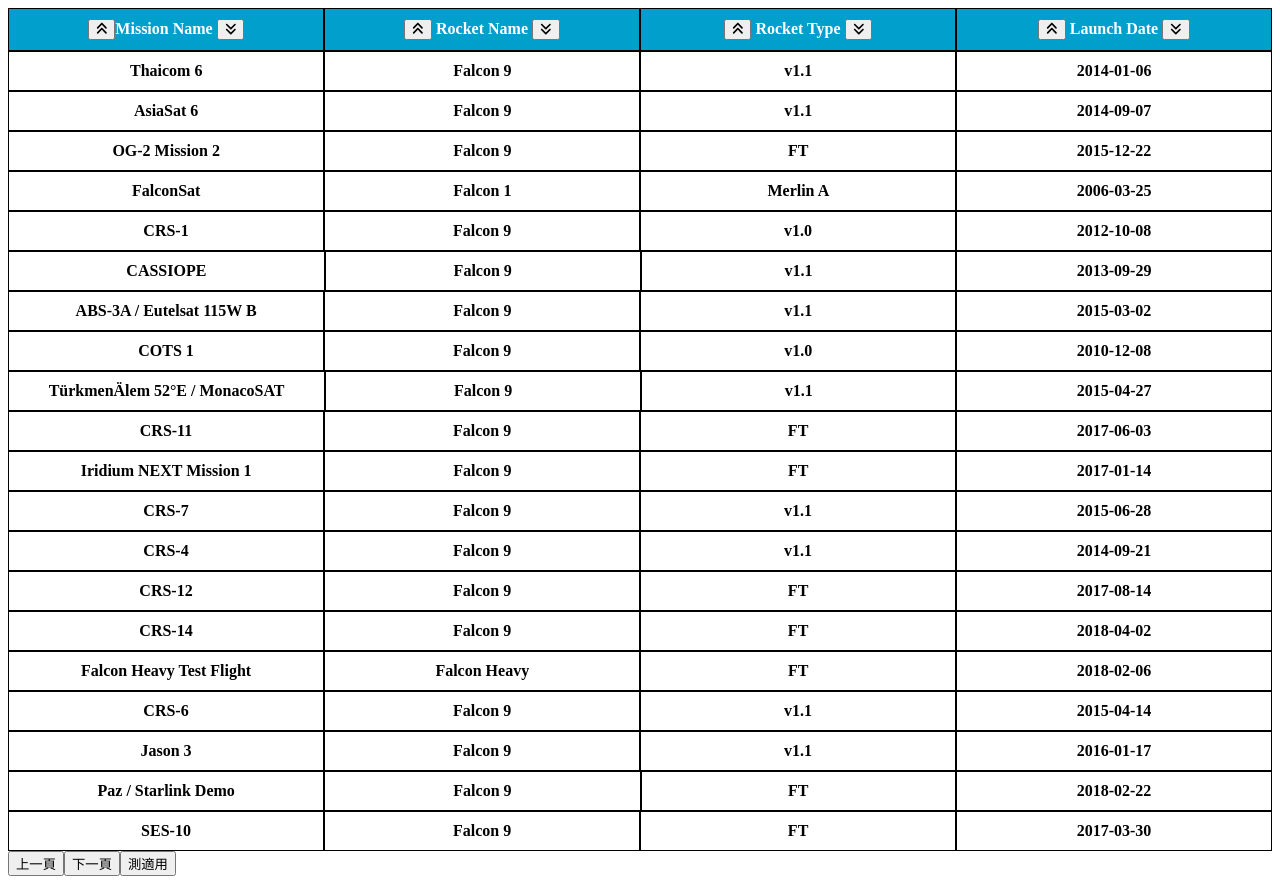
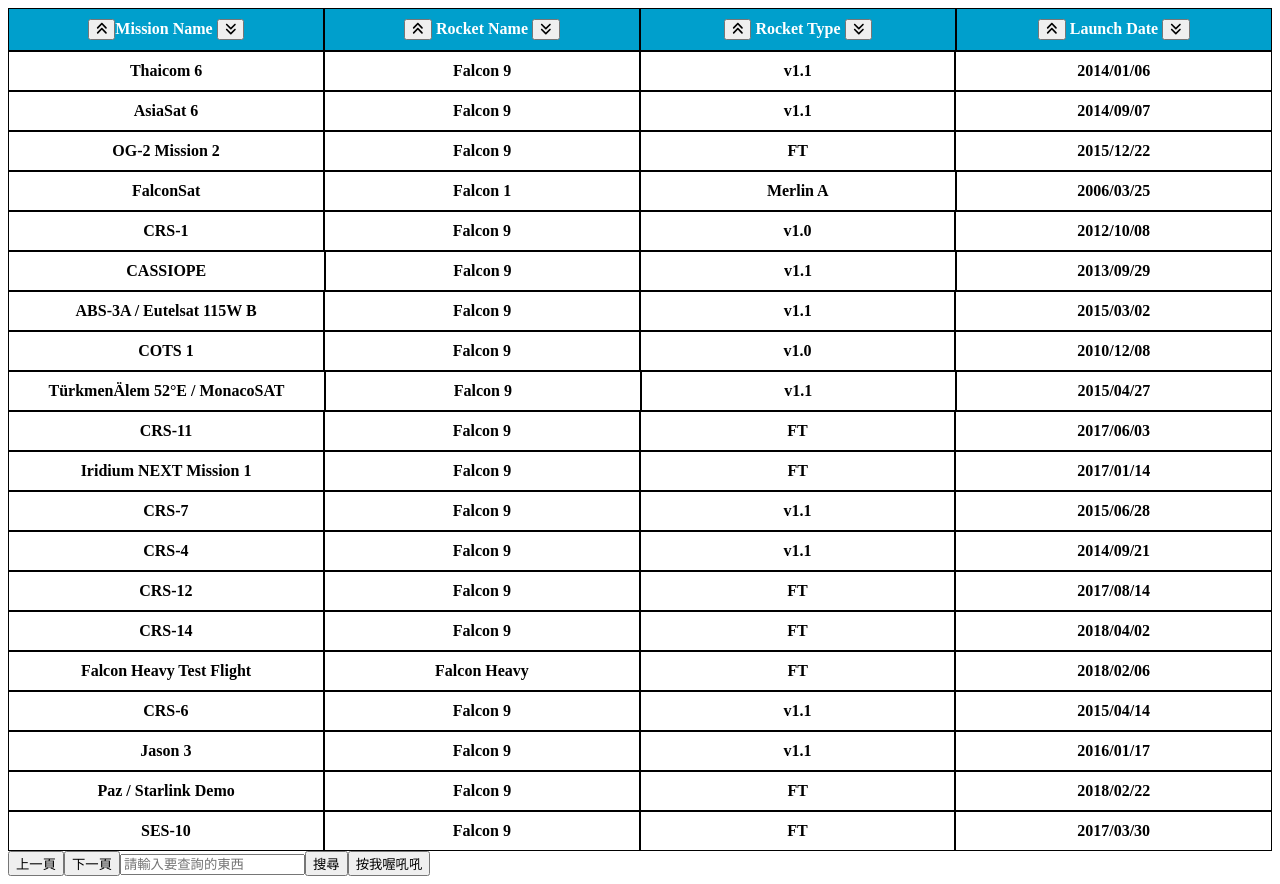
Before and after one commit to Gozdes123/Assignment, a Vue app: page / in a window 1280 px wide. Built offline with nearby package versions, Linux system fonts and the light colour scheme.

Commit message:
8成完成

```diff
--- a/src/components/MtkTest.vue
+++ b/src/components/MtkTest.vue
@@ -44,17 +44,27 @@
       ></span>
     </th>
   </tr>
+  <div>
     <div v-for="(datas, index) in paginatedData" :key="index">
       <tr>
         <th class="second">{{ datas.mission_name }}</th>
         <th class="second">{{ datas.rocket.rocket_name }}</th>
         <th class="second">{{ datas.rocket.rocket_type }}</th>
-      <th class="second">{{ datas.launch_date_local.slice(0, 10) }}</th>
+        <th class="second">
+          {{ datas.launch_date_local.slice(0, 10).replace(/-/g, "/") }}
+        </th>
       </tr>
+    </div>
   </div>
   <button @click="prepage()">上一頁</button>
   <button @click="nextpage()">下一頁</button>
-  <button @click="clicked()">測適用</button>
+  <input
+    type="search"
+    v-model.lazy.trim="keyWord"
+    placeholder="請輸入要查詢的東西"
+  />
+  <button @click="search()">搜尋</button>
+  <button @click="clicked()">按我喔吼吼</button>
 </template>
 
 <script>
@@ -64,11 +74,13 @@
     return {
       zero: 0,
       per: 20,
+      keyWord: "",
+      newarray: [],
     };
   },
   methods: {
     clicked() {
-      console.log();
+      console.log(this.data.launches[0].launch_date_local);
     },
     prepage() {
       if (this.zero <= 0) {
@@ -85,7 +97,7 @@
       }
     },
     MissionsortList() {
-      return this.data.launches.sort((a, b) => {
+      this.data.launches.sort((a, b) => {
         return a["mission_name"].localeCompare(b["mission_name"]);
       });
     },
@@ -95,34 +107,43 @@
       });
     },
     RocketsortList() {
-      return this.data.launches.sort((a, b) => {
-        a.rocket.rocket_name.charCodeAt(0) - b.rocket.rocket_name.charCodeAt(0);
+      this.data.launches.sort((a, b) => {
+        return a.rocket.rocket_name.localeCompare(b.rocket.rocket_name);
       });
     },
     RocketzsortList() {
-      return this.data.launches.sort((a, b) => {
-        a.rocket.rocket_name.charCodeAt(0) - b.rocket.rocket_name.charCodeAt(0);
+      this.data.launches.sort((a, b) => {
+        return b.rocket.rocket_name.localeCompare(a.rocket.rocket_name);
       });
     },
     RocketTypesortList() {
-      return this.data.launches.sort((a, b) => {
-        a.rocket.rocket_type.charCodeAt(0) - b.rocket.rocket_type.charCodeAt(0);
+      this.data.launches.sort((a, b) => {
+        return a.rocket.rocket_type.localeCompare(b.rocket.rocket_type);
       });
     },
     RocketTypezsortList() {
-      return this.data.launches.sort((a, b) => {
-        return b[".rocket.rocket_type"].localeCompare(a["rocket_type"]);
+      this.data.launches.sort((a, b) => {
+        return b.rocket.rocket_type.localeCompare(a.rocket.rocket_type);
       });
     },
     DatesortList() {
-      return this.data.launches.sort((a, b) => {
+      this.data.launches.sort((a, b) => {
+        return a["launch_date_local"].localeCompare(b["launch_date_local"]);
+      });
+    },
+    DatezsortList() {
+      this.data.launches.sort((a, b) => {
         return b["launch_date_local"].localeCompare(a["launch_date_local"]);
       });
     },
-    DatezsortList() {
-      return this.data.launches.sort((a, b) => {
-        return b["launch_date_local"].localeCompare(a["launch_date_local"]);
-      });
+    search() {
+      this.data.launches = this.data.launches.filter(
+        (searchResult) =>
+          searchResult.launch_date_local.includes(this.keyWord) ||
+          searchResult.rocket.rocket_type.includes(this.keyWord) ||
+          searchResult.rocket.rocket_name.includes(this.keyWord) ||
+          searchResult.mission_name.includes(this.keyWord)
+      );
     },
   },
   computed: {
--- a/src/store/index.js
+++ b/src/store/index.js
@@ -1,5 +1,4 @@
 import { createStore } from "vuex";
-
 export default createStore({
   state: {
     data: {
```
Lines whose indentation alone changed are shown as unchanged.
